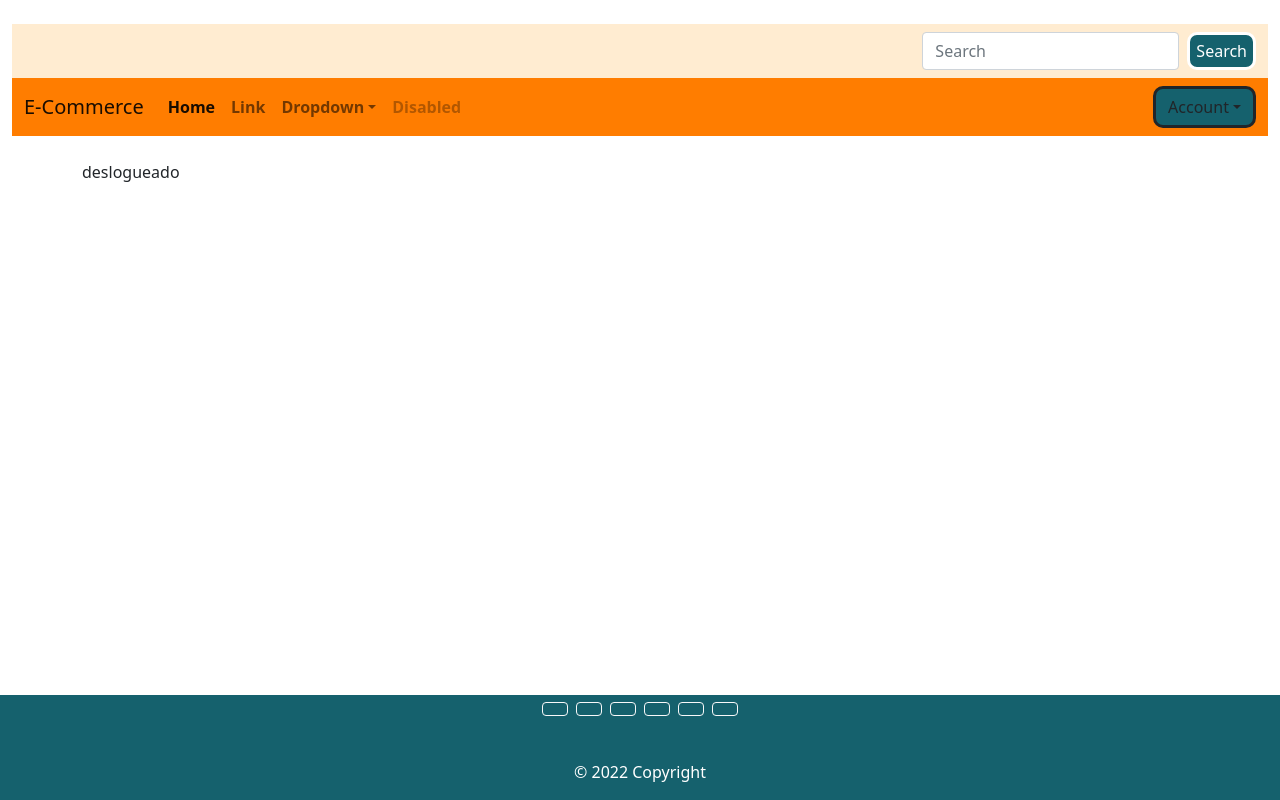
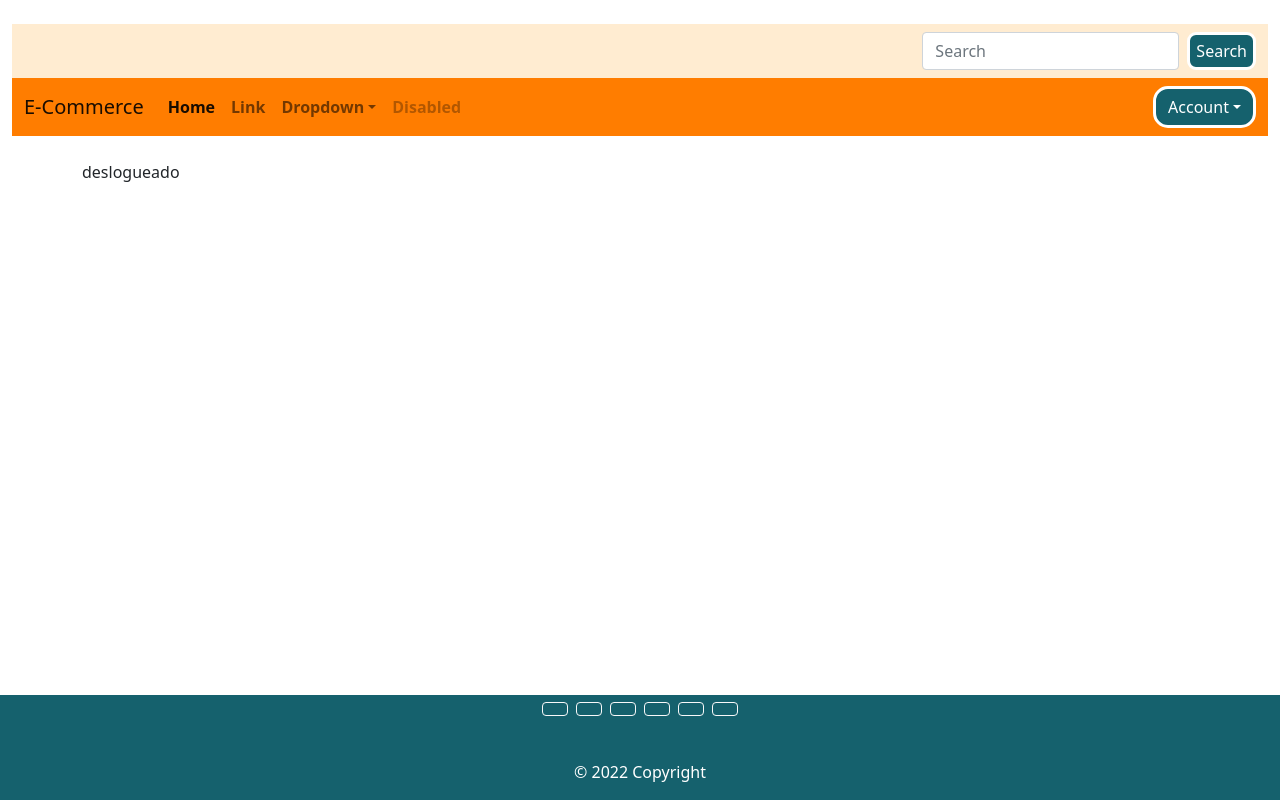
Before and after one commit to amacazzaga/Ecommerce, a React (Create React App) app in the folder frontend/: page / in a window 1280 px wide. In both pictures the pointer is over the button "Account". Built offline with nearby package versions, Linux system fonts and the light colour scheme.

Commit message:
hover on buttons

```diff
--- a/frontend/src/App.css
+++ b/frontend/src/App.css
@@ -17,11 +17,20 @@
     background-color: #15616d;
     color:white
 }
+.account-btn:hover{
+    border: solid;
+    border-radius: 15px;
+    background-color: #15616d;
+    color:white
+}
 .btn-search {
     border: solid;
-    border-radius: 10px;
+    border-radius: 9px;
     background-color: #15616d;
     color:white
+}
+.btn-search:hover {
+   border-radius: 14px;
 }
 li {
     font-weight: bolder;
```
